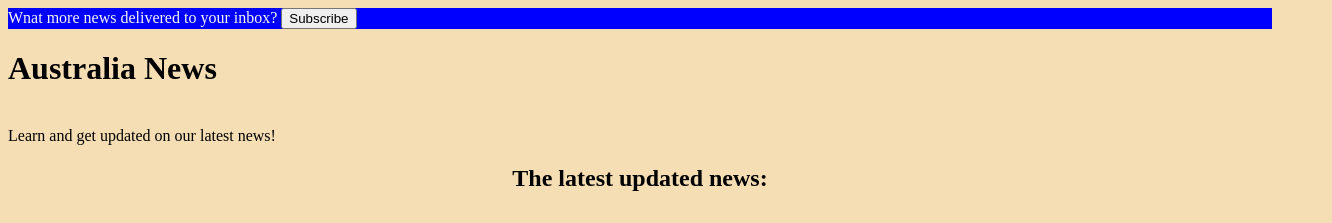
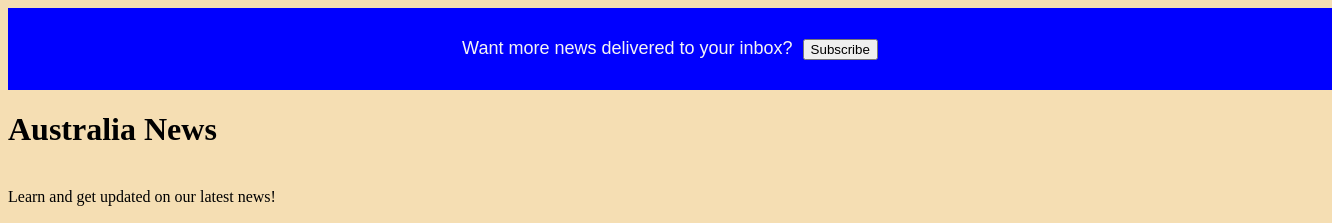
Before and after one commit to albertkemp/initial_test, a plain HTML site: page docs/index.html in a window 1280 px wide. Shown: the top 223 px of the page, 1332 px wide, since content can reach past the window. Drawn offline with Linux system fonts and the light colour scheme.

Commit message:
edited announcement banner

```diff
--- a/docs/index.html
+++ b/docs/index.html
@@ -24,8 +24,13 @@
     .announcement-banner {
         background: blue;
         color: whitesmoke;
+        width: 100%;
+        text-align: center;
+        font-size: large;
+        font-family: Arial, Helvetica, sans-serif;
+        padding: 30px;
     }
 </style></head>
-<body><div class="announcement-banner">Wnat more news delivered to your inbox? <button>Subscribe</button></div><h1>Australia News</h1><br>Learn and get updated on our latest news!</body><h2>The latest updated news:</h2><br>
+<body><div class="announcement-banner">Want more news delivered to your inbox?&nbsp;&nbsp;<button>Subscribe</button></div><h1>Australia News</h1><br>Learn and get updated on our latest news!</body><h2>The latest updated news:</h2><br>
 <div class="news-container"><div class="news-block"><img src="oaiur.jpg" width="500"><br>Our great stuff</div></div>
 </html>
```
